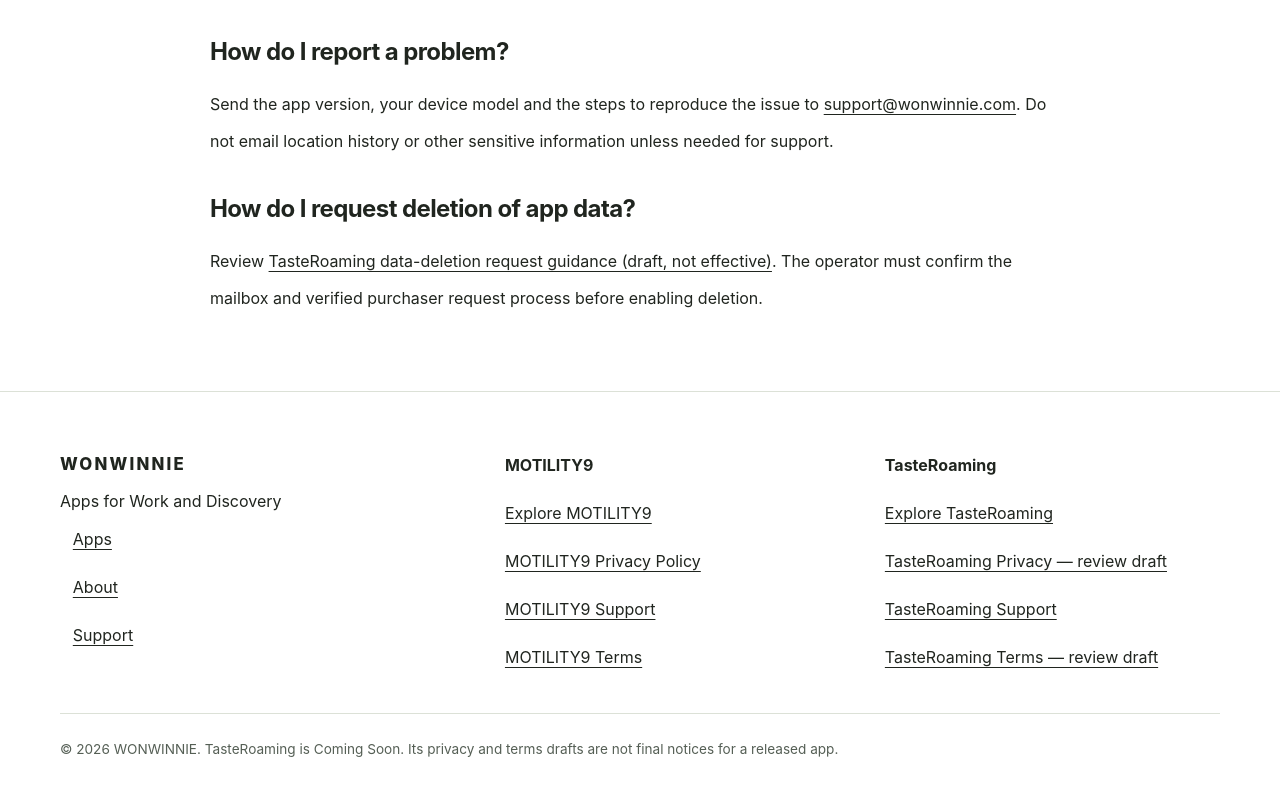
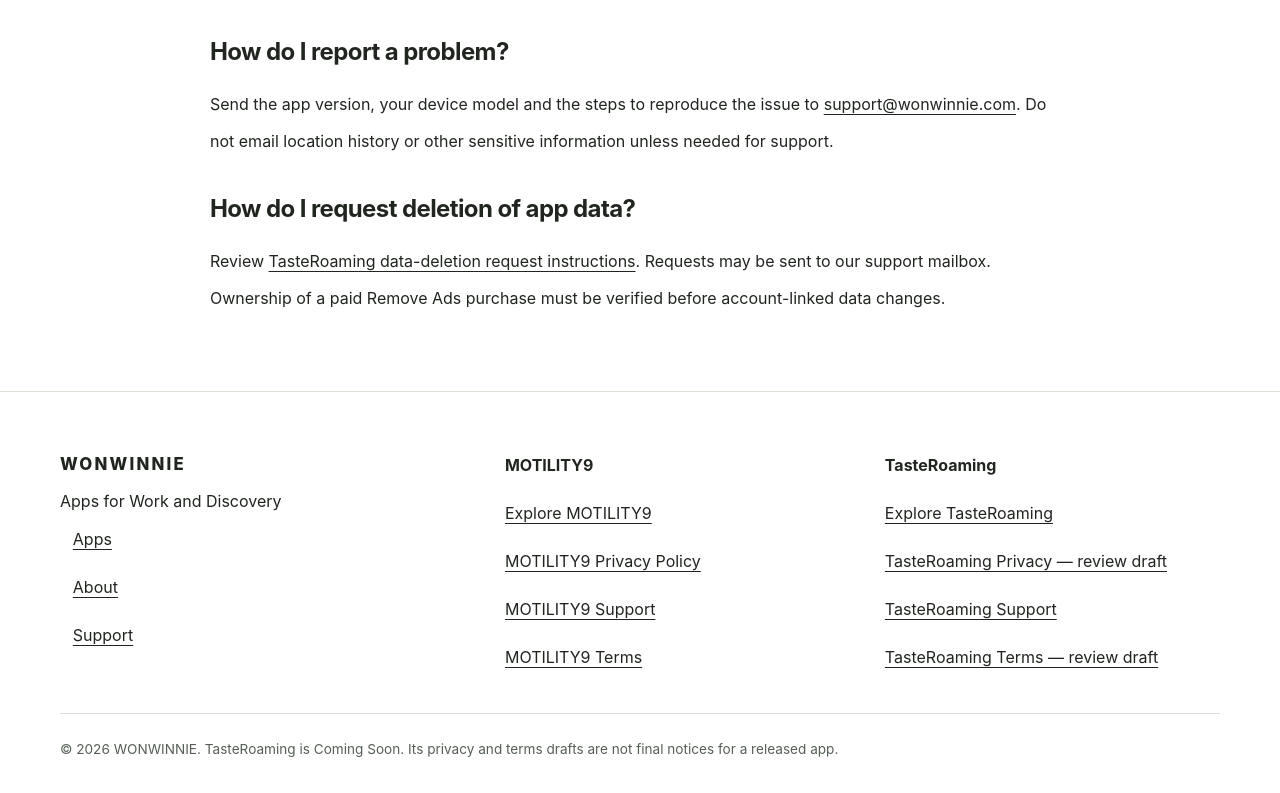
Before and after one commit to wonster0901/motility9-wix-import-test, a website: page tasteroaming/support/index.html in a window 1280 px wide. Shown: the part 946-1739 px from the top of the page. Drawn offline with Linux system fonts and the light colour scheme.

Commit message:
site(tasteroaming): finalize public privacy terms and deletion/contact pages

```diff
--- a/tasteroaming/support/index.html
+++ b/tasteroaming/support/index.html
@@ -8,6 +8,6 @@
 <section><h2>Does TasteRoaming recommend verified restaurants?</h2><p>No. TasteRoaming opens a search for the selected dish in an external map service. Verify the restaurant location and whether the dish is offered directly with the venue.</p></section>
 <section><h2>Which map services can I use?</h2><p>Google Maps is the default. NAVER and Kakao can be used in supported Korean search contexts depending on the selected settings and device.</p></section>
 <section><h2>Why does a map search sometimes use an English dish name?</h2><p>TasteRoaming uses available verified local food names when the relevant search location is confirmed. If the location cannot be verified or a local search term is not available, an English dish name may be used.</p></section>
-<section><h2>How do I report a problem?</h2><p>Send the app version, your device model and the steps to reproduce the issue to <a href="mailto:support@wonwinnie.com">support@wonwinnie.com</a>. Do not email location history or other sensitive information unless needed for support.</p></section><section><h2>How do I request deletion of app data?</h2><p>Review <a href="/tasteroaming/delete-data/">TasteRoaming data-deletion request guidance (draft, not effective)</a>. The operator must confirm the mailbox and verified purchaser request process before enabling deletion.</p></section></div></main>
+<section><h2>How do I report a problem?</h2><p>Send the app version, your device model and the steps to reproduce the issue to <a href="mailto:support@wonwinnie.com">support@wonwinnie.com</a>. Do not email location history or other sensitive information unless needed for support.</p></section><section><h2>How do I request deletion of app data?</h2><p>Review <a href="/tasteroaming/delete-data/">TasteRoaming data-deletion request instructions</a>. Requests may be sent to our support mailbox. Ownership of a paid Remove Ads purchase must be verified before account-linked data changes.</p></section></div></main>
 <footer class="site-footer"><div class="shell"><div class="footer-grid"><div><a class="wordmark" href="/">WONWINNIE</a><p>Apps for Work and Discovery</p><nav class="footer-links" aria-label="WONWINNIE"><a href="/#apps">Apps</a><a href="/#about">About</a><a href="/#support">Support</a></nav></div><nav class="footer-links" aria-label="MOTILITY9"><strong>MOTILITY9</strong><a href="/motility9/">Explore MOTILITY9</a><a href="/motility9/privacy/">MOTILITY9 Privacy Policy</a><a href="/motility9/support/">MOTILITY9 Support</a><a href="/motility9/terms/">MOTILITY9 Terms</a></nav><nav class="footer-links" aria-label="TasteRoaming"><strong>TasteRoaming</strong><a href="/tasteroaming/">Explore TasteRoaming</a><a href="/tasteroaming/privacy/">TasteRoaming Privacy — review draft</a><a href="/tasteroaming/support/">TasteRoaming Support</a><a href="/tasteroaming/terms/">TasteRoaming Terms — review draft</a></nav></div><p class="footer-note">© 2026 WONWINNIE. TasteRoaming is Coming Soon. Its privacy and terms drafts are not final notices for a released app.</p></div></footer>
 </body></html>
```
